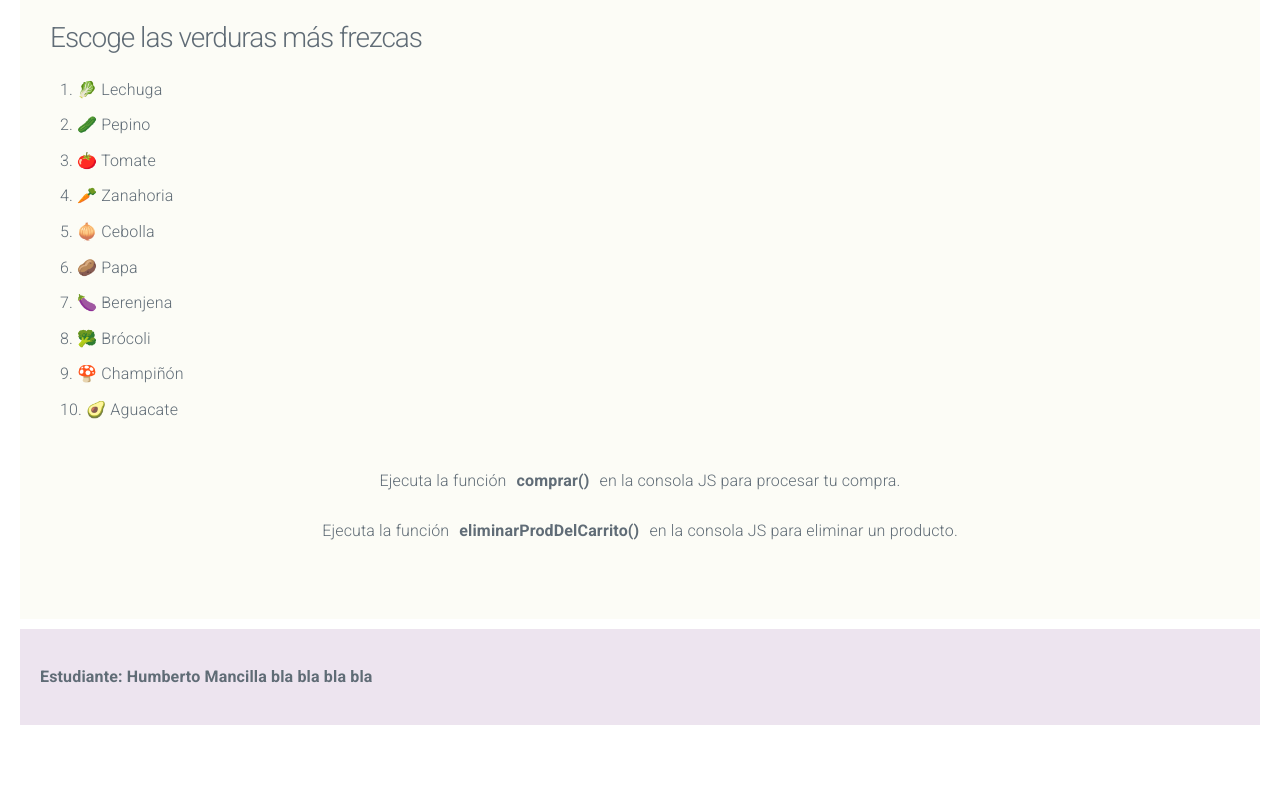
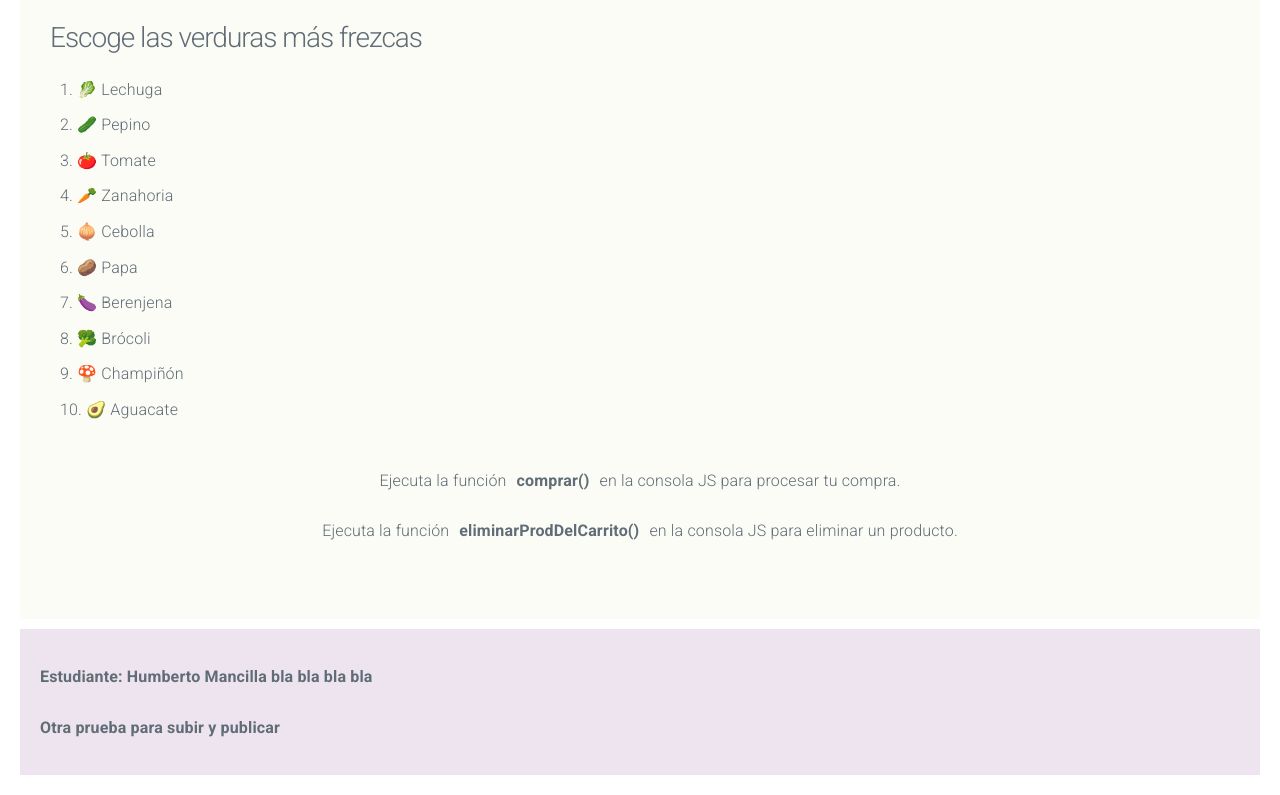
Before and after one commit to devmancilla/github, a plain HTML site: page index.html in a window 1280 px wide. Shown: the part 160-955 px from the top of the page. Before the commit the page ends 905 px from the top, so only its background shows below. Drawn offline with nearby package versions, Linux system fonts and the light colour scheme.

Commit message:
Modifico una linea de texto

```diff
--- a/index.html
+++ b/index.html
@@ -44,6 +44,7 @@
     <footer>
         <br>
         <p>Estudiante: Humberto Mancilla bla bla bla bla</p>
+        <p>Otra prueba para subir y publicar</p>
     </footer>
 </body>
 </html>
```
